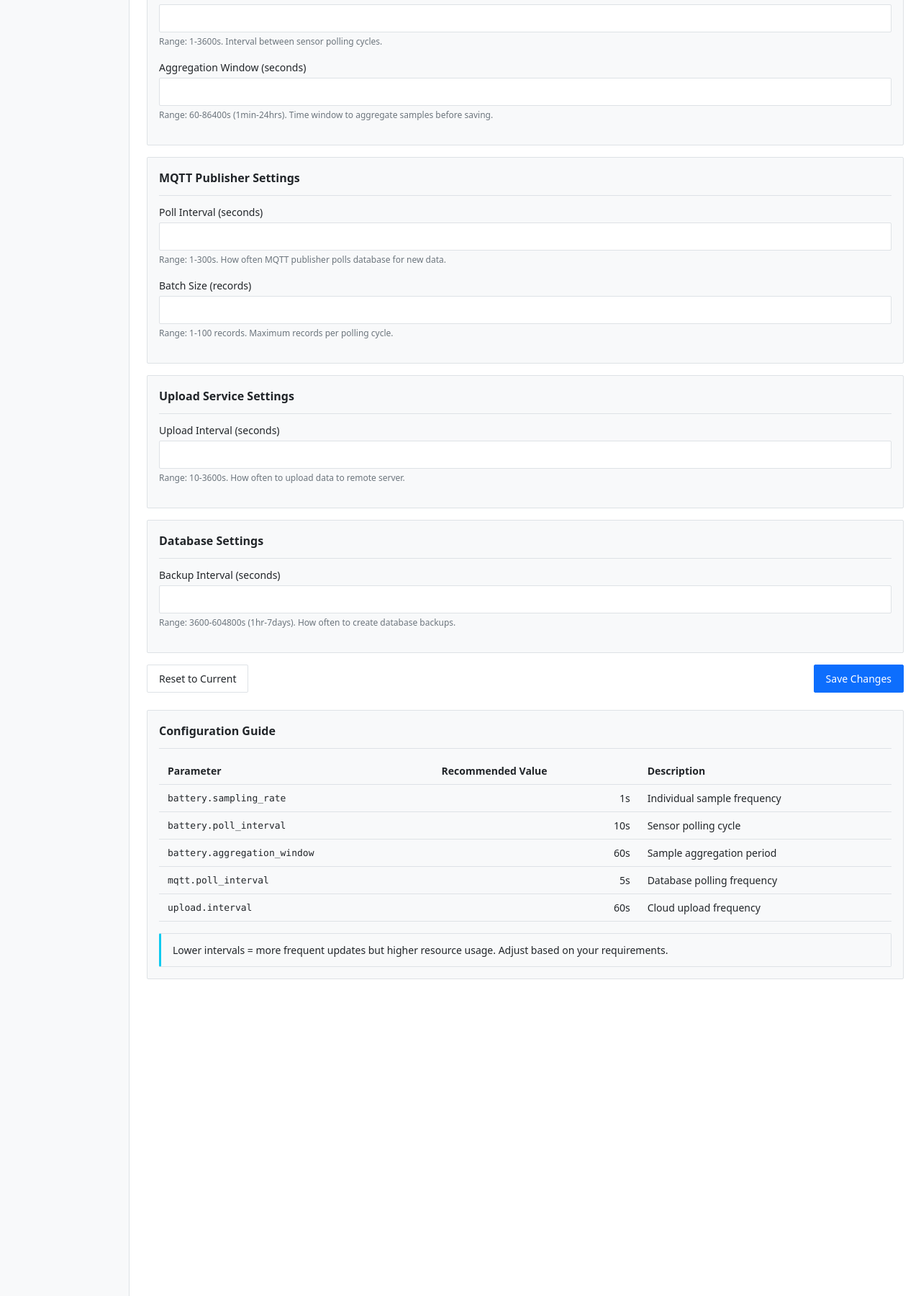
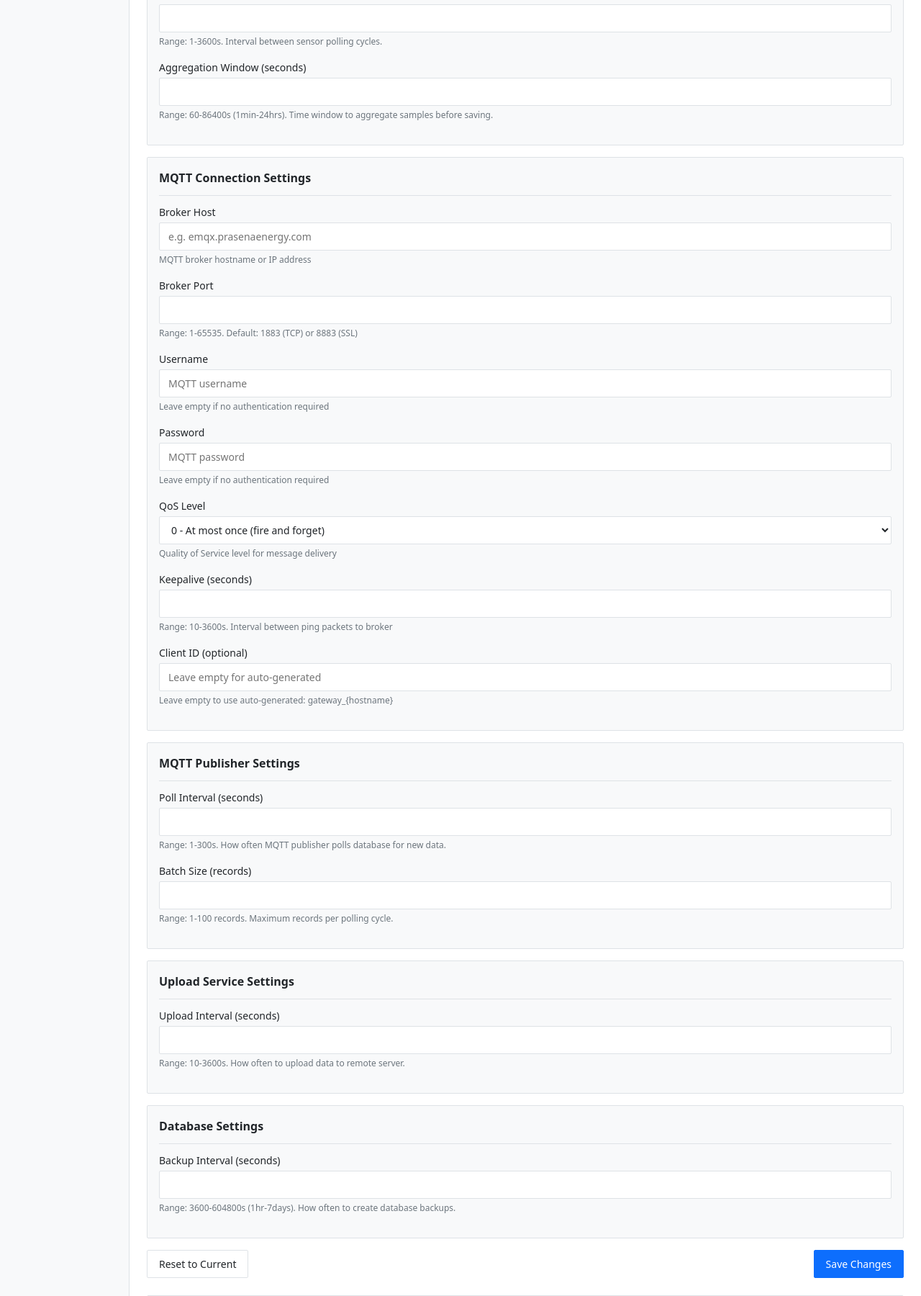
Before and after one commit to TensaiProject/Gateway-Prasena, a Flask app: template weatherstation/web/templates/settings.html in a window 1280 px wide. Shown: the part 400-2200 px from the top of the page at 72% size. Run offline with Flask 3, Linux system fonts and the light colour scheme; the template is opened without the code that fills it, so the values that code supplies are empty.

Commit message:
Add MQTT connection settings to web admin
- Add GET/PUT /api/config/mqtt endpoints
- Add MQTT settings form (broker, port, username, password, qos, keepalive, client_id)
- Add validation for MQTT configuration

🤖 Generated with [Claude Code](https://claude.com/claude-code)

Co-Authored-By: Claude <noreply@anthropic.com>

```diff
--- a/weatherstation/web/templates/settings.html
+++ b/weatherstation/web/templates/settings.html
@@ -36,6 +36,58 @@
                     <label for="battery-aggregation-window">Aggregation Window (seconds)</label>
                     <input type="number" id="battery-aggregation-window" min="60" max="86400" required>
                     <span class="form-text">Range: 60-86400s (1min-24hrs). Time window to aggregate samples before saving.</span>
+                </div>
+            </div>
+        </div>
+
+        <!-- MQTT Connection Configuration -->
+        <div class="panel">
+            <div class="panel-header">MQTT Connection Settings</div>
+            <div class="panel-body">
+                <div class="form-group">
+                    <label for="mqtt-broker-host">Broker Host</label>
+                    <input type="text" id="mqtt-broker-host" placeholder="e.g. emqx.prasenaenergy.com" required>
+                    <span class="form-text">MQTT broker hostname or IP address</span>
+                </div>
+
+                <div class="form-group">
+                    <label for="mqtt-broker-port">Broker Port</label>
+                    <input type="number" id="mqtt-broker-port" min="1" max="65535" required>
+                    <span class="form-text">Range: 1-65535. Default: 1883 (TCP) or 8883 (SSL)</span>
+                </div>
+
+                <div class="form-group">
+                    <label for="mqtt-username">Username</label>
+                    <input type="text" id="mqtt-username" placeholder="MQTT username">
+                    <span class="form-text">Leave empty if no authentication required</span>
+                </div>
+
+                <div class="form-group">
+                    <label for="mqtt-password">Password</label>
+                    <input type="password" id="mqtt-password" placeholder="MQTT password">
+                    <span class="form-text">Leave empty if no authentication required</span>
+                </div>
+
+                <div class="form-group">
+                    <label for="mqtt-qos">QoS Level</label>
+                    <select id="mqtt-qos" required>
+                        <option value="0">0 - At most once (fire and forget)</option>
+                        <option value="1">1 - At least once (default)</option>
+                        <option value="2">2 - Exactly once (highest overhead)</option>
+                    </select>
+                    <span class="form-text">Quality of Service level for message delivery</span>
+                </div>
+
+                <div class="form-group">
+                    <label for="mqtt-keepalive">Keepalive (seconds)</label>
+                    <input type="number" id="mqtt-keepalive" min="10" max="3600" required>
+                    <span class="form-text">Range: 10-3600s. Interval between ping packets to broker</span>
+                </div>
+
+                <div class="form-group">
+                    <label for="mqtt-client-id">Client ID (optional)</label>
+                    <input type="text" id="mqtt-client-id" placeholder="Leave empty for auto-generated">
+                    <span class="form-text">Leave empty to use auto-generated: gateway_{hostname}</span>
                 </div>
             </div>
         </div>
@@ -143,8 +195,9 @@
 
 {% block extra_scripts %}
 <script>
-// Current intervals (loaded from API)
+// Current settings (loaded from API)
 let currentIntervals = null;
+let currentMqttConfig = null;
 
 // Fetch current intervals
 async function loadIntervals() {
@@ -154,18 +207,36 @@ async function loadIntervals() {
 
         if (result.success) {
             currentIntervals = result.data;
-            populateForm(currentIntervals);
+            populateIntervalsForm(currentIntervals);
         } else {
-            showNotification('Error loading settings: ' + result.error, 'danger');
+            showNotification('Error loading intervals: ' + result.error, 'danger');
         }
     } catch (error) {
         console.error('Error loading intervals:', error);
-        showNotification('Error loading settings', 'danger');
+        showNotification('Error loading intervals', 'danger');
     }
 }
 
-// Populate form with current values
-function populateForm(intervals) {
+// Fetch current MQTT config
+async function loadMqttConfig() {
+    try {
+        const response = await fetch('/api/config/mqtt');
+        const result = await response.json();
+
+        if (result.success) {
+            currentMqttConfig = result.data;
+            populateMqttForm(currentMqttConfig);
+        } else {
+            showNotification('Error loading MQTT config: ' + result.error, 'danger');
+        }
+    } catch (error) {
+        console.error('Error loading MQTT config:', error);
+        showNotification('Error loading MQTT config', 'danger');
+    }
+}
+
+// Populate intervals form with current values
+function populateIntervalsForm(intervals) {
     document.getElementById('battery-sampling-rate').value = intervals.battery_sensors.sampling_rate;
     document.getElementById('battery-poll-interval').value = intervals.battery_sensors.poll_interval;
     document.getElementById('battery-aggregation-window').value = intervals.battery_sensors.aggregation_window;
@@ -175,11 +246,27 @@ function populateForm(intervals) {
     document.getElementById('database-backup-interval').value = intervals.database.backup_interval;
 }
 
+// Populate MQTT config form
+function populateMqttForm(mqttConfig) {
+    document.getElementById('mqtt-broker-host').value = mqttConfig.broker_host || '';
+    document.getElementById('mqtt-broker-port').value = mqttConfig.broker_port || 1883;
+    document.getElementById('mqtt-username').value = mqttConfig.username || '';
+    document.getElementById('mqtt-password').value = mqttConfig.password || '';
+    document.getElementById('mqtt-qos').value = mqttConfig.qos || 1;
+    document.getElementById('mqtt-keepalive').value = mqttConfig.keepalive || 60;
+    document.getElementById('mqtt-client-id').value = mqttConfig.client_id || '';
+}
+
+// Populate all forms
+function populateForm(intervals) {
+    populateIntervalsForm(intervals);
+}
+
 // Handle form submission
 document.getElementById('settings-form').addEventListener('submit', async (e) => {
     e.preventDefault();
 
-    // Collect form data
+    // Collect intervals form data
     const newIntervals = {
         battery_sensors: {
             sampling_rate: parseInt(document.getElementById('battery-sampling-rate').value),
@@ -200,28 +287,67 @@ document.getElementById('settings-form').addEventListener('submit', async (e) =>
         }
     };
 
-    // Send update request
+    // Collect MQTT config data
+    const newMqttConfig = {
+        broker_host: document.getElementById('mqtt-broker-host').value,
+        broker_port: parseInt(document.getElementById('mqtt-broker-port').value),
+        username: document.getElementById('mqtt-username').value,
+        password: document.getElementById('mqtt-password').value,
+        qos: parseInt(document.getElementById('mqtt-qos').value),
+        keepalive: parseInt(document.getElementById('mqtt-keepalive').value),
+        client_id: document.getElementById('mqtt-client-id').value
+    };
+
+    let hasError = false;
+
+    // Send intervals update request
     try {
-        const response = await fetch('/api/config/intervals', {
+        const intervalsResponse = await fetch('/api/config/intervals', {
             method: 'PUT',
             headers: { 'Content-Type': 'application/json' },
             body: JSON.stringify(newIntervals)
         });
 
-        const result = await response.json();
+        const intervalsResult = await intervalsResponse.json();
 
-        if (result.success) {
-            showNotification('Settings saved successfully! Click "Restart Services" to apply.', 'success');
+        if (intervalsResult.success) {
             currentIntervals = newIntervals;
-
-            // Show restart button
-            document.getElementById('restart-btn').classList.remove('hidden');
         } else {
-            showNotification('Error saving settings: ' + result.error, 'danger');
+            showNotification('Error saving intervals: ' + intervalsResult.error, 'danger');
+            hasError = true;
         }
     } catch (error) {
-        console.error('Error saving settings:', error);
-        showNotification('Error saving settings', 'danger');
+        console.error('Error saving intervals:', error);
+        showNotification('Error saving intervals', 'danger');
+        hasError = true;
+    }
+
+    // Send MQTT config update request
+    try {
+        const mqttResponse = await fetch('/api/config/mqtt', {
+            method: 'PUT',
+            headers: { 'Content-Type': 'application/json' },
+            body: JSON.stringify(newMqttConfig)
+        });
+
+        const mqttResult = await mqttResponse.json();
+
+        if (mqttResult.success) {
+            currentMqttConfig = newMqttConfig;
+        } else {
+            showNotification('Error saving MQTT config: ' + mqttResult.error, 'danger');
+            hasError = true;
+        }
+    } catch (error) {
+        console.error('Error saving MQTT config:', error);
+        showNotification('Error saving MQTT config', 'danger');
+        hasError = true;
+    }
+
+    if (!hasError) {
+        showNotification('Settings saved successfully! Click "Restart Services" to apply.', 'success');
+        // Show restart button
+        document.getElementById('restart-btn').classList.remove('hidden');
     }
 });
 
@@ -264,12 +390,16 @@ document.getElementById('restart-btn').addEventListener('click', async () => {
 // Reset form to current values
 document.getElementById('reset-btn').addEventListener('click', () => {
     if (currentIntervals) {
-        populateForm(currentIntervals);
-        showNotification('Form reset to current values', 'info');
+        populateIntervalsForm(currentIntervals);
     }
+    if (currentMqttConfig) {
+        populateMqttForm(currentMqttConfig);
+    }
+    showNotification('Form reset to current values', 'info');
 });
 
-// Load intervals on page load
+// Load all settings on page load
 loadIntervals();
+loadMqttConfig();
 </script>
 {% endblock %}
```
Also changed, not shown: weatherstation/services/web_admin.py (+158 -0 lines).
